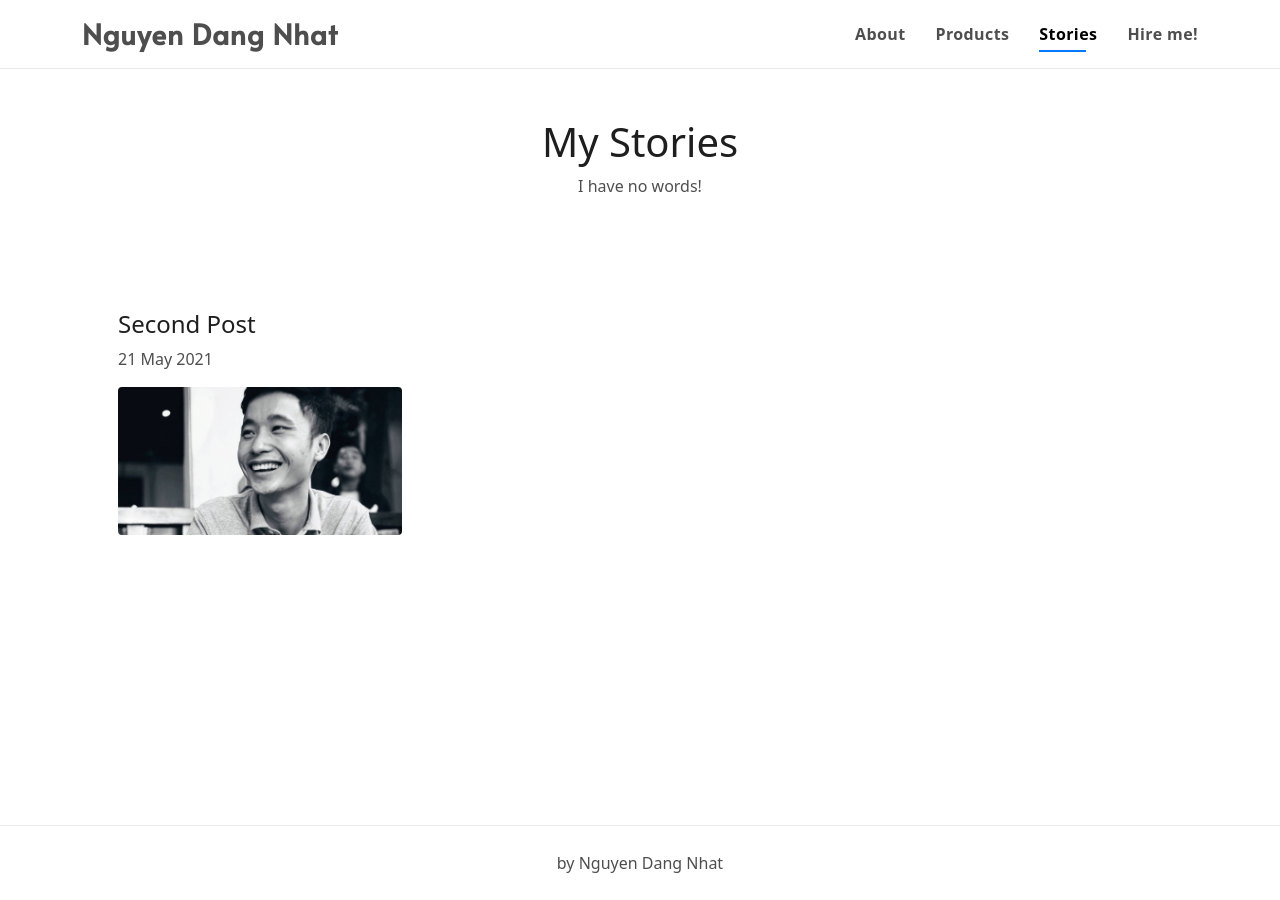
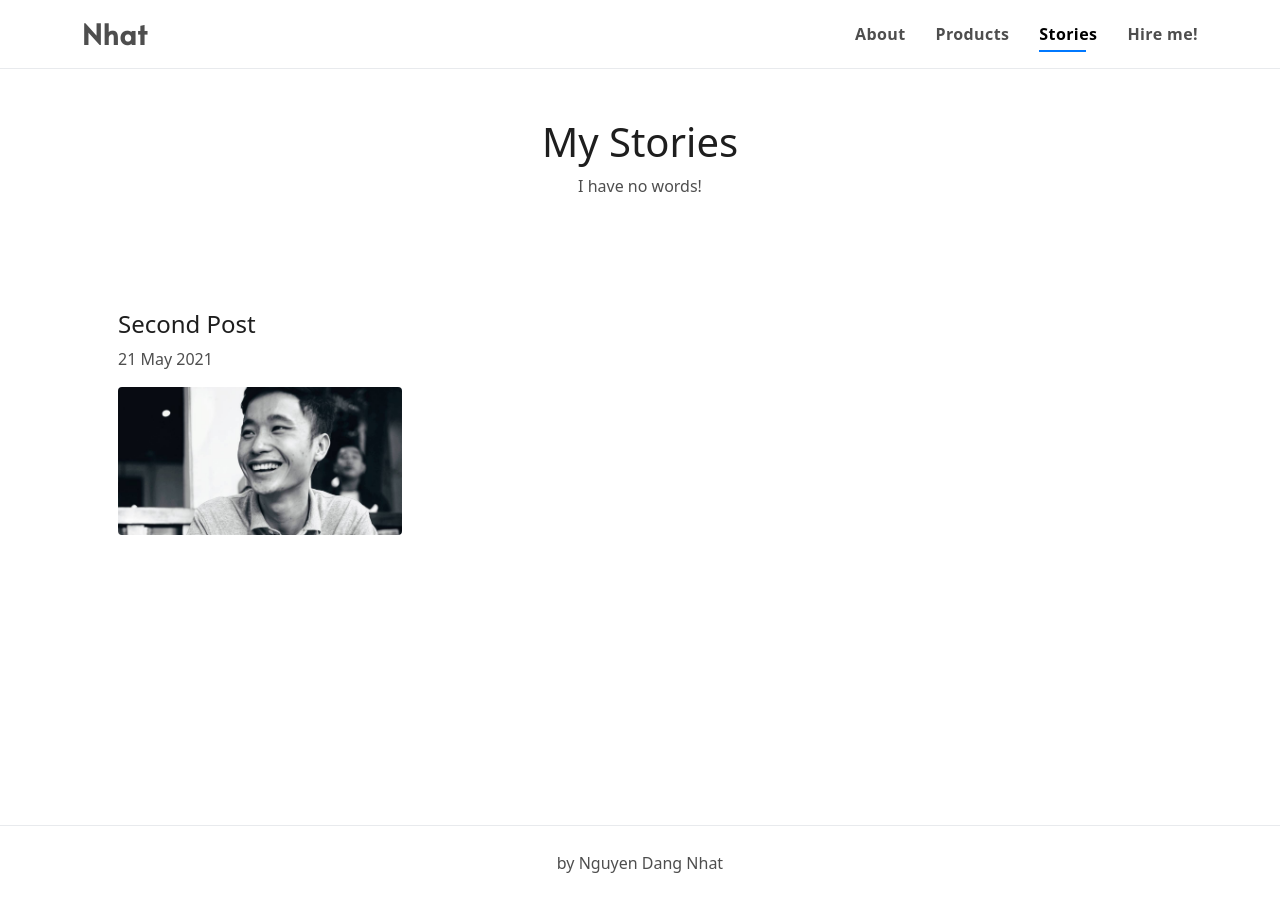
Before and after one commit to ndagnhat/ndagnhat.github.io, a Jekyll site: the page built from stories.html, in a window 1280 px wide. Built offline with Jekyll 4.4.1, drawn with Linux system fonts in a browser that asks for light colours.

Commit message:
Update logo.html

```diff
--- a/_includes/logo.html
+++ b/_includes/logo.html
@@ -1 +1 @@
-<span style="font-family: 'Alata';">Nguyen Dang Nhat</span>
+<span style="font-family: 'Alata';">Nhat</span>
```
